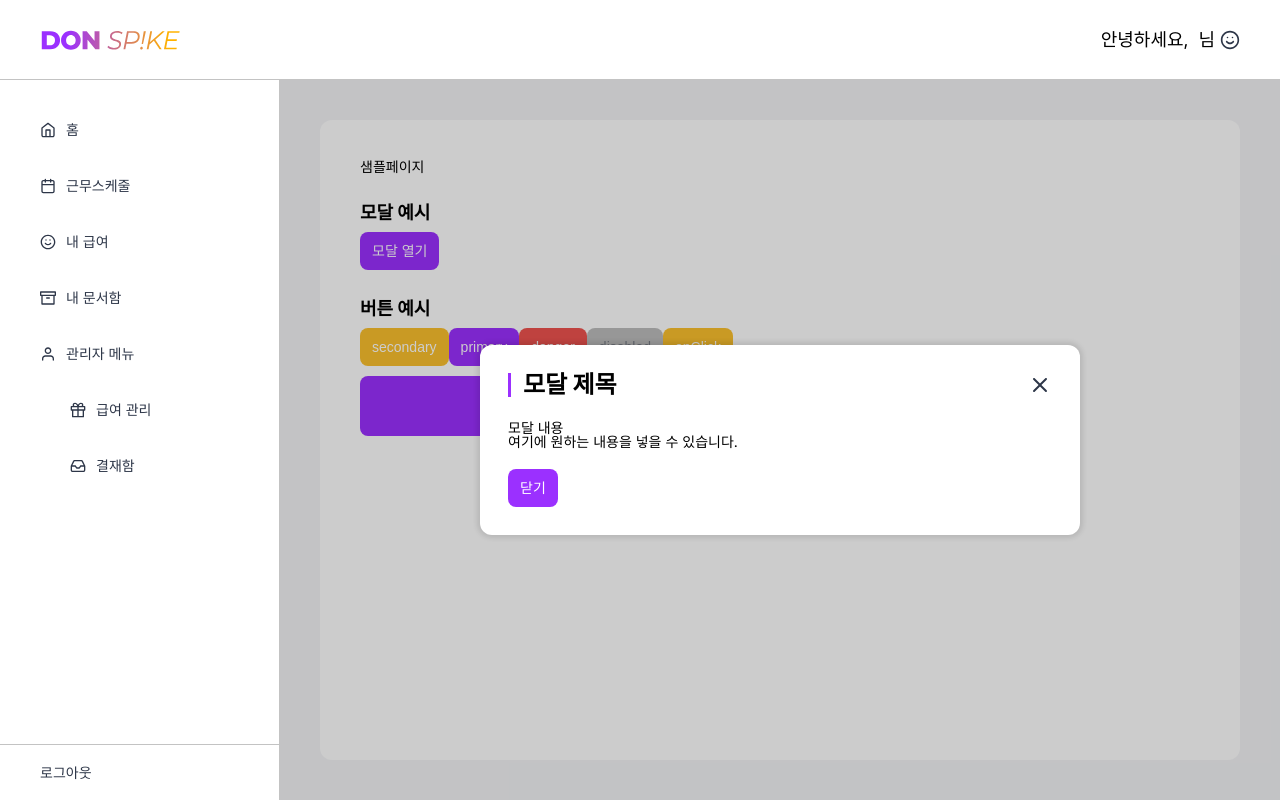
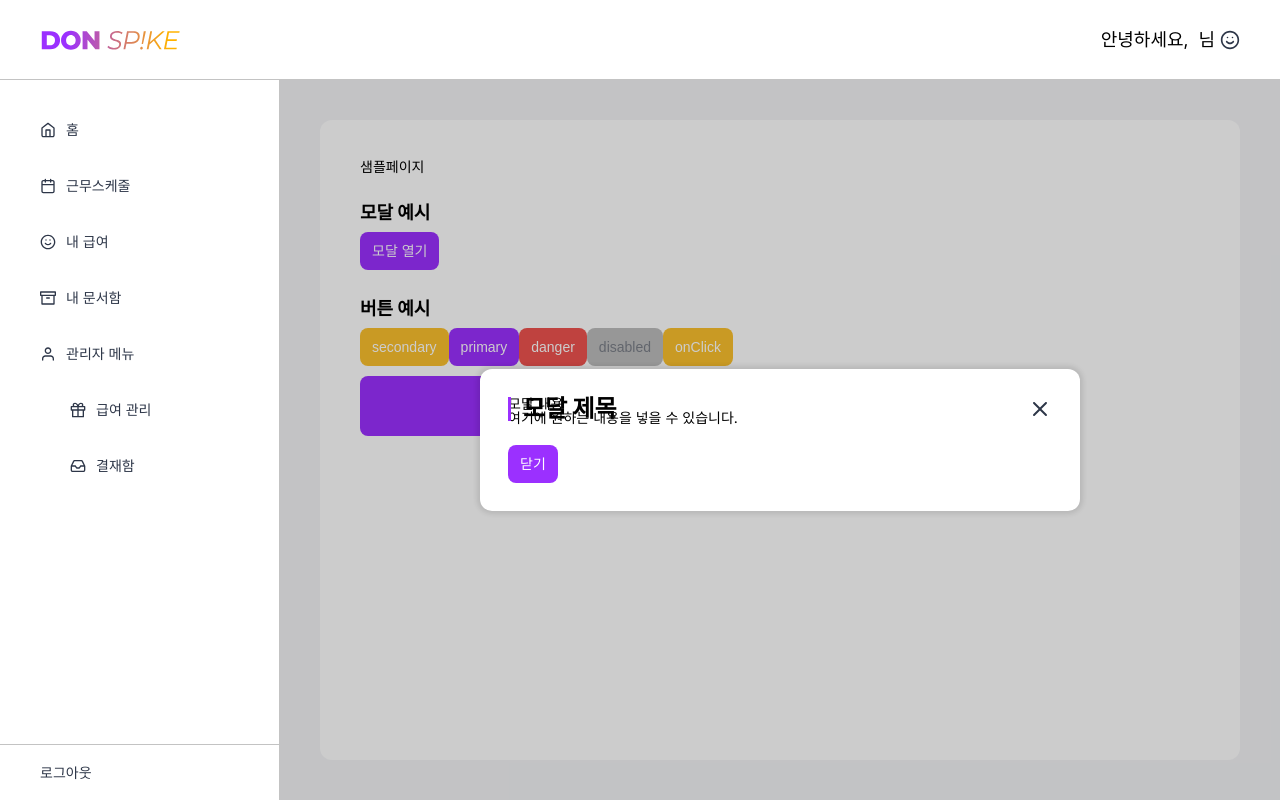
Before and after one commit to Dev-FE-3/toy-project2-team1, a React (Vite) app: page /sample in a window 1280 px wide. Both pictures are taken after a click on the button "모달 열기". Built offline with nearby package versions, Linux system fonts and the light colour scheme.

Commit message:
style: 모달 컴포넌트 수정
- 모달 제목 앞 데코레이션 isDecorated 값에 따라 노출 되도록 함
- title props 미전달 시 제목 나오지 않게(커스텀 제목을 위함)

```diff
--- a/src/shared/components/modal/Modal.jsx
+++ b/src/shared/components/modal/Modal.jsx
@@ -2,7 +2,14 @@ import * as S from './ModalStyled'
 import { useEffect } from 'react'
 import { createPortal } from 'react-dom'
 
-export default function Modal({ isOpen, onClose, title, children, width = 'auto' }) {
+export default function Modal({
+  isOpen,
+  onClose,
+  title = '',
+  isDecorated = true,
+  children,
+  width = 'auto',
+}) {
   useEffect(() => {
     // ESC 키로 모달 닫기
     const handleKeyDown = (e) => {
@@ -33,7 +40,7 @@ export default function Modal({ isOpen, onClose, title, children, width = 'auto'
         onClick={(event) => event.stopPropagation()} // 모달 내부 클릭해도 닫히지 않게
       >
         <S.Header>
-          <S.Title>{title}</S.Title>
+          {title !== '' && <S.Title $isDecorated={isDecorated}>{title}</S.Title>}
           <S.CloseIcon onClick={onClose} />
         </S.Header>
         <S.Content>{children}</S.Content>
--- a/src/shared/components/modal/ModalStyled.js
+++ b/src/shared/components/modal/ModalStyled.js
@@ -27,19 +27,23 @@ export const ModalContainer = styled.div`
 `
 
 export const Header = styled.div`
+  position: relative;
   display: flex;
   justify-content: space-between;
   align-items: center;
-  margin-bottom: 2.4rem;
 `
 
 export const Title = styled.h2`
-  position: relative;
+  position: absolute;
+  top: 0;
+  left: 0;
   height: 24px;
   line-height: 24px;
   font-size: 2.4rem;
   font-weight: bold;
-  padding-left: 1.5rem;
+  padding-left: ${({ $isDecorated }) => ($isDecorated ? '1.5rem' : '0')};
+  margin-bottom: 2.4rem;
+  padding-bottom: 2.4rem;
 
   &::before {
     content: '';
@@ -50,6 +54,7 @@ export const Title = styled.h2`
     width: 3px;
     height: 24px;
     background-color: var(--main);
+    display: ${({ $isDecorated }) => ($isDecorated ? 'block' : 'none')};
   }
 `
 
@@ -57,6 +62,9 @@ export const CloseIcon = styled.img.attrs({
   src: closeIcon,
   alt: '닫기',
 })`
+  position: absolute;
+  top: 0;
+  right: 0;
   width: 24px;
   heigh: 24px;
 `
```
